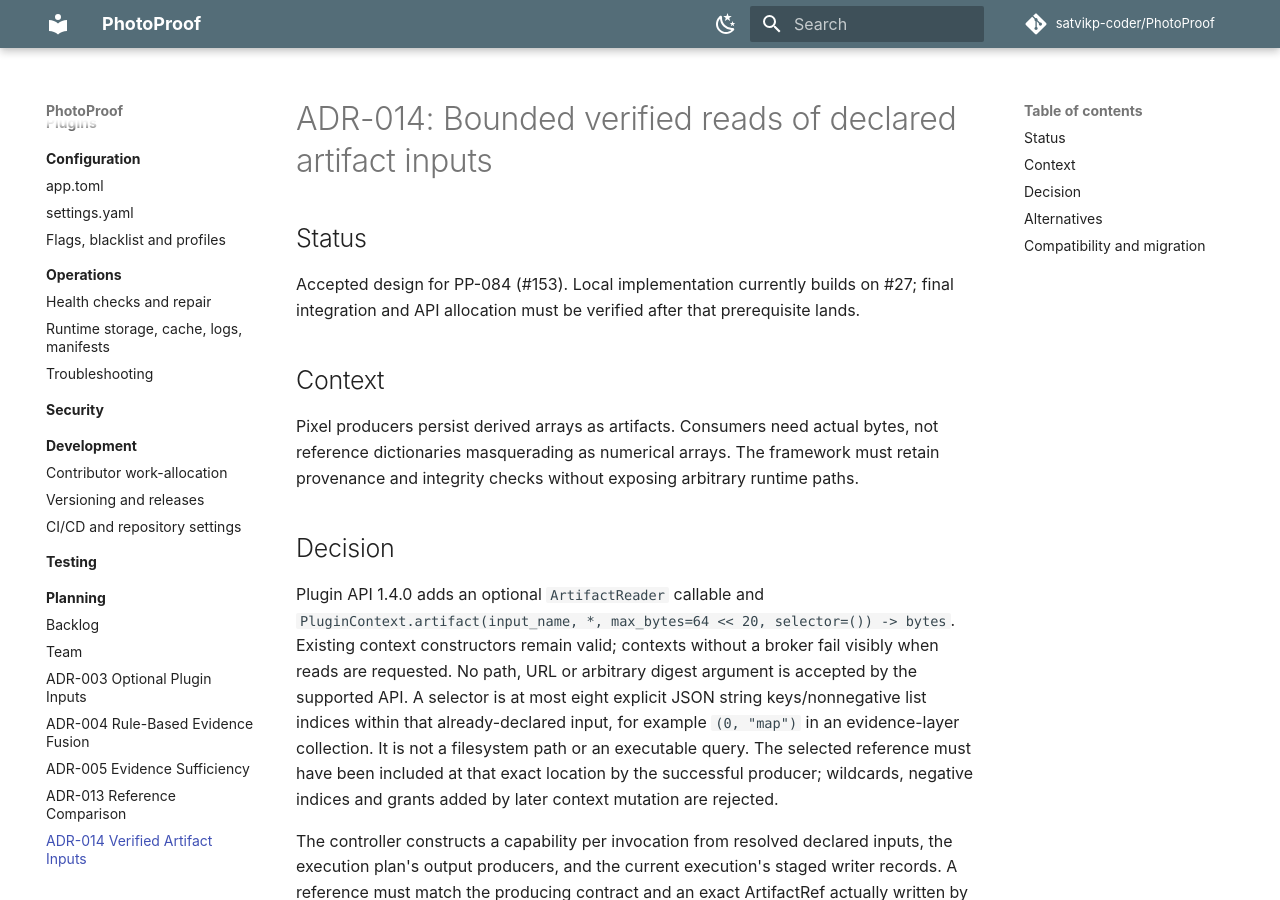
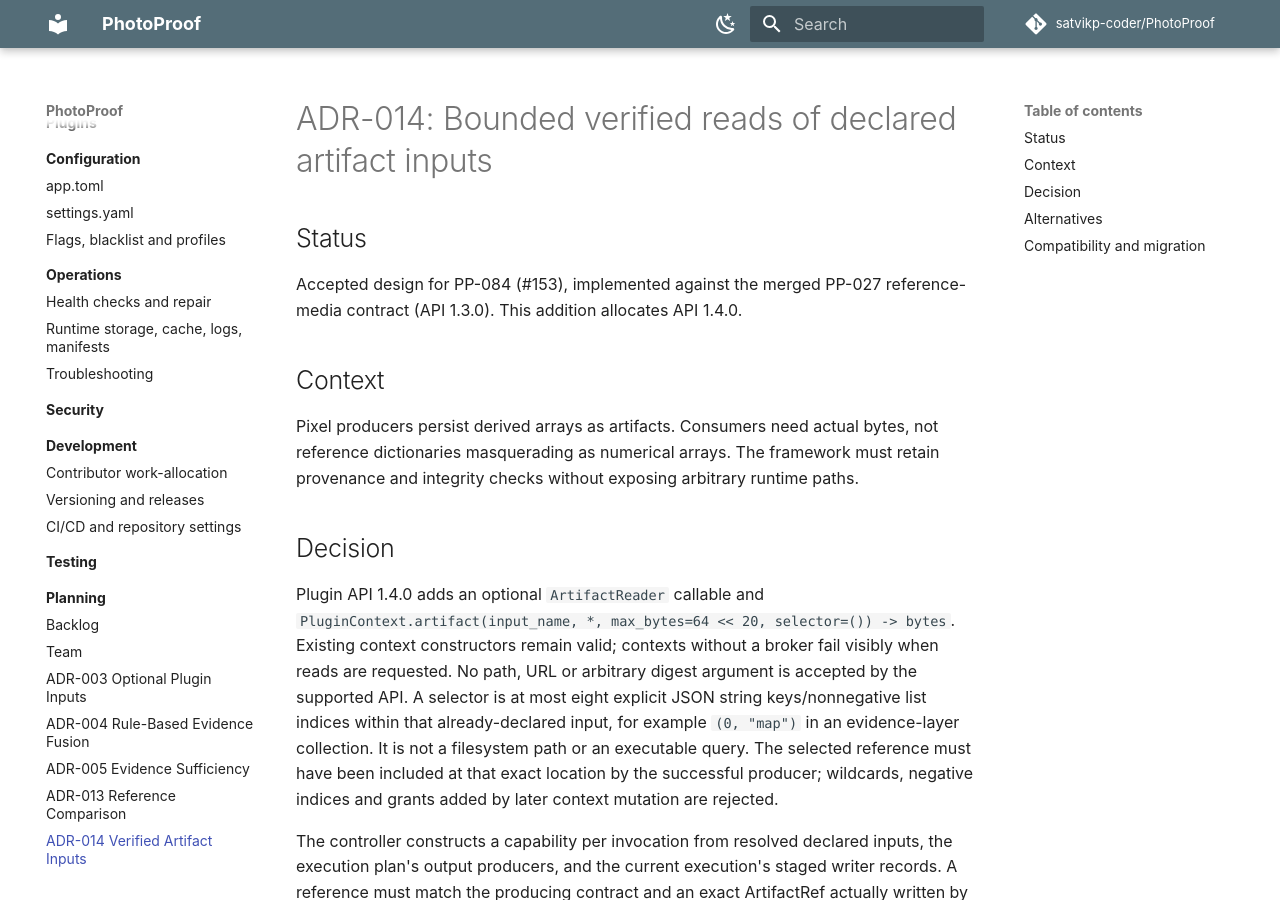
Before and after one commit to satvikp-coder/PhotoProof, an MkDocs documentation site: the page built from docs/planning/adr-014-verified-artifact-inputs.md, in a window 1280 px wide and 900 px high. Built offline with MkDocs 1.6.1 and Material for MkDocs 9.7.7, drawn with Linux system fonts in a browser that asks for light colours; comment, search, counter and statistics services are not loaded.

```diff
--- a/docs/planning/adr-014-verified-artifact-inputs.md
+++ b/docs/planning/adr-014-verified-artifact-inputs.md
@@ -1,8 +1,8 @@
 # ADR-014: Bounded verified reads of declared artifact inputs
 
 ## Status
-Accepted design for PP-084 (#153). Local implementation currently builds on #27;
-final integration and API allocation must be verified after that prerequisite lands.
+Accepted design for PP-084 (#153), implemented against the merged PP-027
+reference-media contract (API 1.3.0). This addition allocates API 1.4.0.
 
 ## Context
 Pixel producers persist derived arrays as artifacts. Consumers need actual bytes, not
```
Also changed, not shown: 1 other file.
